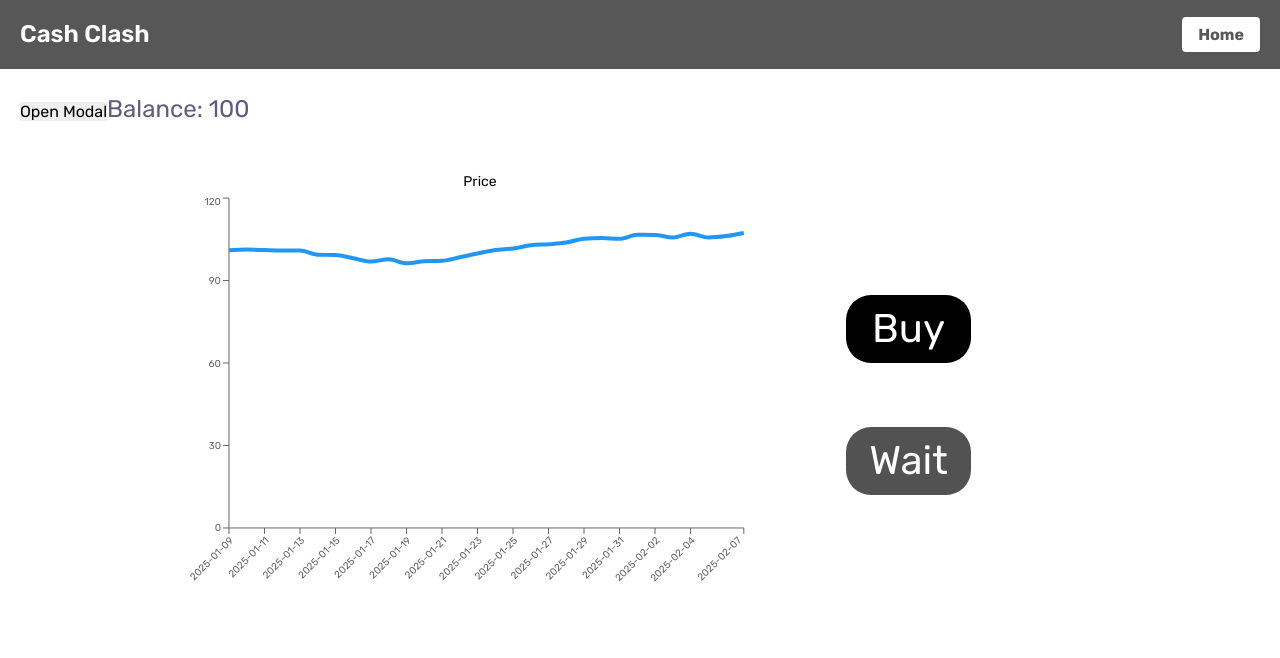
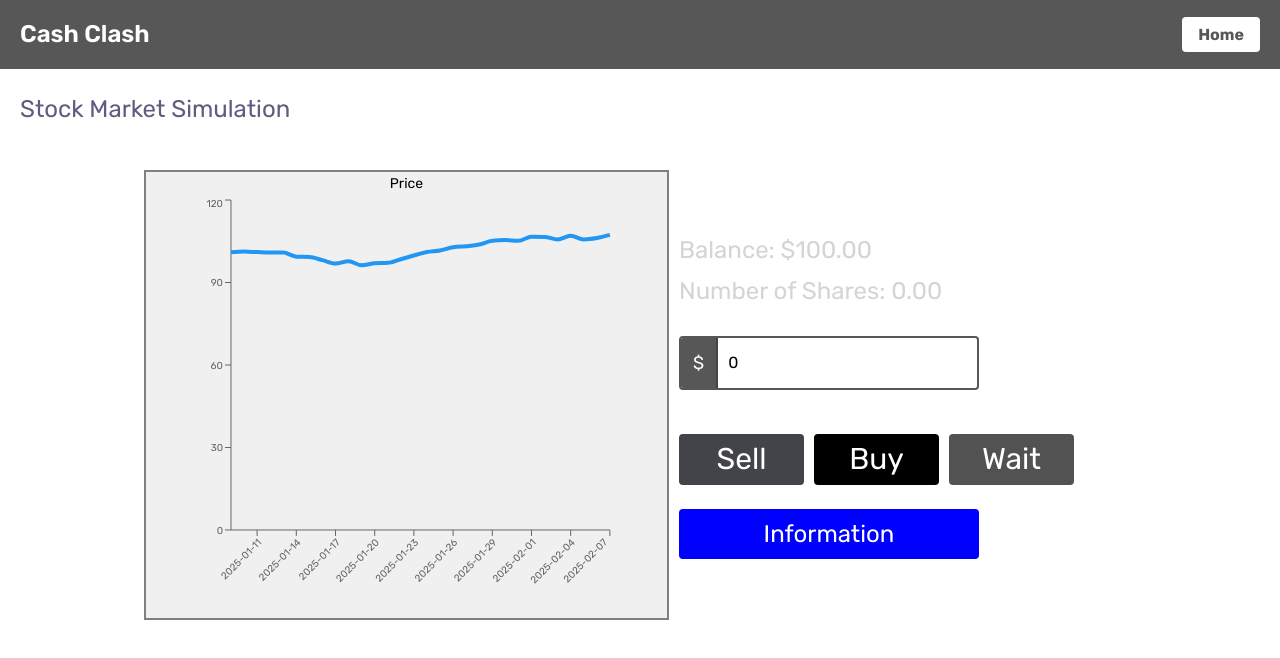
Before and after one commit to awu0518/hacknyu2025, a React (Create React App) app in the folder client/: page / in a window 1280 px wide. Both pictures are taken after a click on the button "Start". Shown: the top 658 px of the page. Built offline with nearby package versions, Linux system fonts and the light colour scheme.

Commit message:
buy/sell and looks nice

```diff
--- a/client/src/pages/App.css
+++ b/client/src/pages/App.css
@@ -23,23 +23,20 @@
   }
 } */
 
-.button-container {
-  /* flex: 1;  */
-  font-size: 40px;
+.elem-container {
   min-width: 20%;
   margin-left: auto;
   margin-right: 15%;
   margin-bottom: 25%;
-  padding: 20px;
   display: flex;
   flex-direction: column;
   justify-content: center;
-  gap: 4rem; /* Space between buttons */
+  gap: 1.5rem; /* Space between buttons */
 }
 
 .buy-button {
   background: #000000;
-  border-radius: 25px;
+  border-radius: 4px;
   width: 125px;
   color:#ffffff;
   transition: all 0.3s ease; /* Transition all properties */
@@ -48,7 +45,16 @@
 
 .no-buy-button {
   background-color: #525252;
-  border-radius: 25px;
+  border-radius: 4px;
+  width: 125px;
+  color:#ffffff;
+  transition: all 0.3s ease; /* Transition all properties */
+  filter: drop-shadow(0 0 0 transparent); /* Initial state */
+}
+
+.sell-button {
+  background: rgb(66, 68, 74);
+  border-radius: 4px;
   width: 125px;
   color:#ffffff;
   transition: all 0.3s ease; /* Transition all properties */
@@ -56,6 +62,13 @@
 }
 
 .buy-button:hover {
+  filter: drop-shadow(10px 10px 10px gray);
+  cursor: pointer;
+  transform: rotate(6deg);
+  transition-duration: filter 0.3s ease;
+}
+
+.sell-button:hover {
   filter: drop-shadow(10px 10px 10px gray);
   cursor: pointer;
   transform: rotate(6deg);
@@ -133,3 +146,47 @@
   padding: 10px;
   filter: drop-shadow(10px 10px 10px gray);
 }
+
+
+.in-line-buttons {
+  display: flex; /* Use Flexbox for horizontal layout */
+  font-size: 30px;
+  flex-direction: row; /* Align buttons horizontally */
+  gap: 10px; /* Space between buttons */
+  align-items: center; /* Vertically center buttons */
+}
+
+.info-button{
+  background-color: blue;
+  border-radius: 4px;
+  width: 300px;
+  height: 50px;
+  font-size: 24px;
+  color: #ffffff;
+  transition: all 0.3s ease;
+  filter: drop-shadow(0 0 0 transparent);
+}
+
+.graph-container {
+  width: 100%; /* Ensure it takes full width */
+  height: 450px; /* Set a fixed height for testing */
+  background-color: #f0f0f0; /* Debugging background */
+  border: 2px solid gray; /* Debugging border */
+  position: relative; /* Required for z-index */
+  z-index: 10; /* Bring to the front */
+}
+
+.balance-info {
+  font-size: 24px;
+  color: #000000;
+  text-align: left;
+}
+
+.input-wrapper {
+  display: flex;
+  align-items: center;
+  border: 2px solid #575757;
+  border-radius: 4px;
+  overflow: hidden;
+  width: 300px;
+}
--- a/client/src/pages/App.js
+++ b/client/src/pages/App.js
@@ -1,75 +1,150 @@
 import './App.css';
-import Graph from '../components/Graph/Graph'
-import { useState, useEffect } from 'react'
+import Graph from '../components/Graph/Graph';
+import { useState, useEffect } from 'react';
 import Popup from 'reactjs-popup';
-
-function App() {
-  const [balance, setBalance] = useState('')
-  const [data, setData] = useState(generateRechartsStockData())
 
 function generateRechartsStockData(days = 30, startPrice = 100) {
   const data = [];
   let currentDate = new Date();
-      currentDate.setDate(currentDate.getDate() - days); // Start from X days ago
+  currentDate.setDate(currentDate.getDate() - days);
   let price = startPrice;
-      let trendDirection = Math.random() > 0.5 ? 1 : -1; // Random upward/downward trend
+  let trendDirection = Math.random() > 0.5 ? 1 : -1;
 
   for (let i = 0; i < days; i++) {
-          // Base fluctuation (-1.5% to +1.5%)
     const fluctuation = (Math.random() * 0.03 - 0.015) * trendDirection;
-
-          // Add occasional spikes/dips
-          if (Math.random() < 0.1) { // 10% chance of event
-          price *= (1 + (Math.random() * 0.05 - 0.025)); // ±2.5% event
-          }
-
-          price = price * (1 + fluctuation);
-          price = Math.round(price * 100) / 100; // Round to 2 decimals
+    if (Math.random() < 0.1) price *= 1 + (Math.random() * 0.05 - 0.025);
+    price = Math.round(price * (1 + fluctuation) * 100) / 100;
 
     data.push({
-          date: new Date(currentDate).toISOString().split('T')[0], // YYYY-MM-DD format
+      date: new Date(currentDate).toISOString().split('T')[0],
       price: price,
-          // Optional volume simulation
-          volume: Math.floor(Math.random() * 5000000 + 1000000)
+      volume: Math.floor(Math.random() * 5000000 + 1000000),
     });
 
     currentDate.setDate(currentDate.getDate() + 1);
-
-          // Gradually strengthen the trend
     trendDirection *= 1.001;
   }
-
   return data;
 }
 
+function App() {
+  const [data, setData] = useState(generateRechartsStockData());
+  const [error, setError] = useState('');
+  const [balance, setBalance] = useState(100);
+  const [invest, setInvest] = useState(0);
+  const [shares, setShares] = useState(0);
+  const [numStocks, setNumStocks] = useState(0);
+
   useEffect(() => {
-    const bal = localStorage.getItem('money')
-    const tempdata = generateRechartsStockData()
-    setData(tempdata)
-    setBalance(bal)
-  }, [])
+    const bal = parseFloat(localStorage.getItem('money')) || 1000;
+    setBalance(bal);
+    setData(generateRechartsStockData());
+  }, []);
+
+  const handleSell = () => {
+    const investment = parseFloat(invest);
+
+    if (investment <= 0) {
+      setError('Amount must be greater than 0.');
+      return;
+    }
+    if (investment > numStocks + 0.001) {
+      setError('Not enough stocks');
+      return;
+    }
+
+    setError('');
+    const lastPrice = data[data.length - 1].price;
+    let stocksSold = investment * lastPrice;
+    setInvest(Math.round(investment * 100) / 100);
+    stocksSold = Math.round(stocksSold * 100) / 100;
+
+
+    setNumStocks(prevNumStocks => prevNumStocks - investment);
+    setBalance(prevBalance => prevBalance + stocksSold);
+
+    setData(generateRechartsStockData());
+    setInvest(0);
+  }
 
   const handleBuy = () => {
-    setData(() => generateRechartsStockData())
+    const investment = parseFloat(invest);
+
+    if (investment <= 0) {
+      setError('Amount must be greater than 0.');
+      return;
+    }
+    if (investment > balance + 0.001) {
+      setError('Balance amount exceeded.');
+      return;
     }
 
-  return (<>
-    <div className="money-container">
-    <Popup trigger={<button className="button"> Open Modal </button>} modal>
-      <div className="modal-container">
-        <Graph data={data} dataKey={"volume"} height={170} name={"RSI"} /> <br></br>
-        <Graph data={generateRechartsStockData()} height={170} name={"Moving Average"} />
+    setError('');
+    setInvest(Math.round(investment * 100) / 100);
+
+
+    const lastPrice = data[data.length - 1].price;
+    let stocksBought = investment / lastPrice;
+    stocksBought = Math.round(stocksBought * 100) / 100;
+
+
+    setNumStocks(prevNumStocks => prevNumStocks + stocksBought);
+    setBalance(prevBalance => prevBalance - investment);
+    setData(generateRechartsStockData());
+    setInvest(0);
+  };
+
+  const handleInvestChange = (e) => {
+    const value = e.target.value;
+    setInvest(value === '' ? 0 : parseFloat(value));
+  };
+
+  const hanldeWait = () => {
+    setData(generateRechartsStockData());
+  }
+
+  return (
+    <>
+      <div className="money-container">Stock Market Simulation</div>
+      <div className="App">
+        <header className="App-header">
+          <div className="graph-container">
+            <Graph data={data} dataKey="price" height={400} name="Price" />
+          </div>
+        </header>
+
+        <div className="elem-container">
+          <div className="balance-info">
+            <p>Balance: ${balance.toFixed(2)}</p>
+            <p>Number of Shares: {numStocks.toFixed(2)}</p>
           </div>
 
+          <div className="input-wrapper">
+            <span className="dollar-sign">$</span>
+            <input
+              type="number"
+              className="amount-input"
+              placeholder="Amount"
+              value={invest}
+              onChange={handleInvestChange}
+            />
+          </div>
+
+          {error && <p className="error-message">{error}</p>}
+
+          <div className="in-line-buttons">
+            <p className="sell-button"onClick={handleSell}>Sell</p>
+            <p className="buy-button" onClick={handleBuy}>Buy</p>
+            <p className="no-buy-button" onClick={hanldeWait}> Wait</p>
+          </div>
+
+          <Popup trigger={<button className="info-button">Information</button>} modal>
+            <div className="modal-container">
+              <Graph data={data} dataKey="volume" height={170} name="RSI" />
+              <br />
+              <Graph data={generateRechartsStockData()} height={170} name="Moving Average" />
+            </div>
           </Popup>
-    Balance: {balance}</div>
-    <div className="App">
-      <header className="App-header">
-        <Graph data={data} dataKey={"price"} height={400} name={"Price"} />
-      </header>
-      <div className="button-container">
-        <p className="buy-button" onClick={handleBuy}>Buy</p>
-        <p className="no-buy-button">Wait</p>
         </div>
       </div>
     </>
```
Lines whose indentation alone changed are shown as unchanged.
